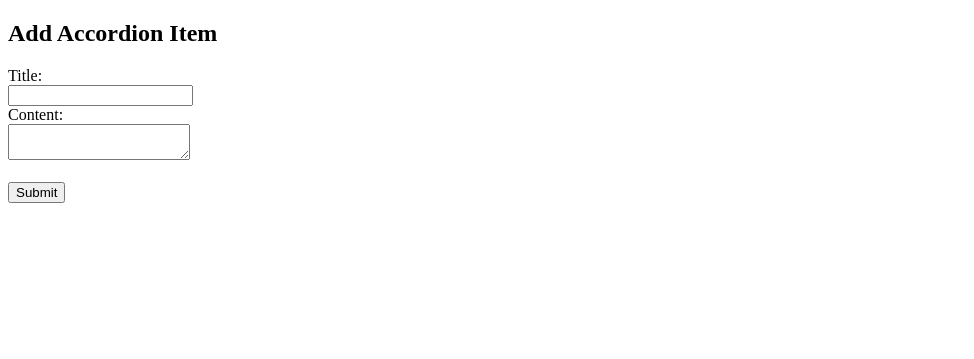
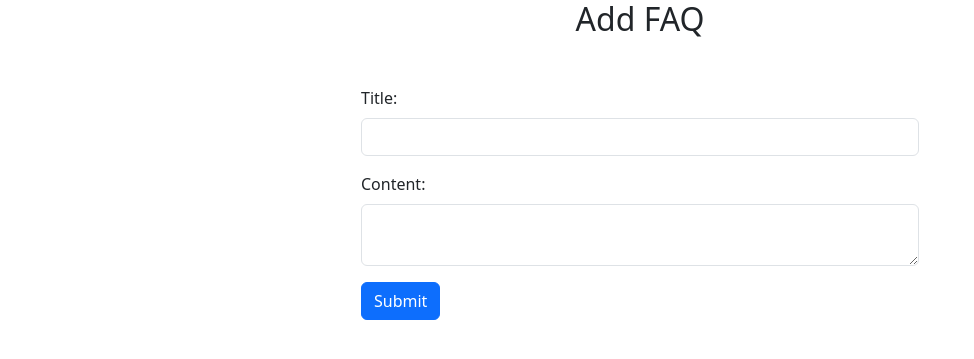
Before and after one commit to Aryan-Mangla/HubFiesta-An-Event-Planning-and-organization-Website, a PHP site: page /accordion_page.php?id=1 in a window 1280 px wide. Shown: the top 359 px of the page, without its empty margins (0-974 px from the left). Run offline with PHP 8.4, Linux system fonts and the light colour scheme; some libraries are stand-ins or nearby versions.

Commit message:
FAQ ADD and remove feature added

```diff
--- a/accordion_page.php
+++ b/accordion_page.php
@@ -7,12 +7,21 @@ if ($_SERVER["REQUEST_METHOD"] == "POST") {
     $title = $_POST['title'];
     $content = $_POST['content'];
 
-    // Insert accordion data into the database
-    $sql = "INSERT INTO event_faq (event_id, title, content) VALUES ('$event_id', '$title', '$content')";
-    if ($conn->query($sql) === TRUE) {
-        echo "Accordion item added successfully!";
+    // Check if the title and content already exist
+    $check_sql = "SELECT * FROM event_faq WHERE event_id = '$event_id' AND title = '$title' AND content = '$content'";
+    $check_result = $conn->query($check_sql);
+
+    if ($check_result->num_rows > 0) {
+        // If a record with the same title and content exists, display a message
+        echo "Accordion item with the same title and content already exists!";
     } else {
-        echo "Error: " . $sql . "<br>" . $conn->error;
+        // Insert accordion data into the database
+        $insert_sql = "INSERT INTO event_faq (event_id, title, content) VALUES ('$event_id', '$title', '$content')";
+        if ($conn->query($insert_sql) === TRUE) {
+            echo "Accordion item added successfully!";
+        } else {
+            echo "Error: " . $insert_sql . "<br>" . $conn->error;
+        }
     }
 }
 ?>
@@ -24,18 +33,35 @@ if ($_SERVER["REQUEST_METHOD"] == "POST") {
     <meta charset="UTF-8">
     <meta name="viewport" content="width=device-width, initial-scale=1.0">
     <title>Add Accordion Item</title>
+    <link rel="stylesheet" href="css/bootstrap.min.css">
+    <link rel="stylesheet" href="css/style.css">
 </head>
 
 <body>
-    <h2>Add Accordion Item</h2>
-    <form method="post" action="<?php echo $_SERVER['PHP_SELF']; ?>">
-        <input type="hidden" name="event_id" value="<?php echo $_GET['id']; ?>">
-        <label for="title">Title:</label><br>
-        <input type="text" id="title" name="title"><br>
-        <label for="content">Content:</label><br>
-        <textarea id="content" name="content"></textarea><br><br>
-        <input type="submit" value="Submit">
-    </form>
+    <div class="container">
+        <h2 class="text-center mb-5">Add FAQ</h2>
+        <form method="post" action="<?php echo $_SERVER['PHP_SELF']; ?>" class="w-50 mx-auto">
+            <input type="hidden" name="event_id" value="<?php echo $_GET['id']; ?>">
+            <div class="mb-3">
+                <label for="title" class="form-label">Title:</label>
+                <input type="text" id="title" name="title" class="form-control">
+            </div>
+            <div class="mb-3">
+                <label for="content" class="form-label">Content:</label>
+                <textarea id="content" name="content" class="form-control"></textarea>
+            </div>
+
+            <button type="submit" class="btn btn-primary">Submit</button>
+        </form>
+    </div>
+
+    <script src="https://cdn.jsdelivr.net/npm/@popperjs/core@2.11.8/dist/umd/popper.min.js"
+        integrity="sha384-I7E8VVD/ismYTF4hNIPjVp/Zjvgyol6VFvRkX/vR+Vc4jQkC+hVqc2pM8ODewa9r"
+        crossorigin="anonymous"></script>
+    <script src="https://cdn.jsdelivr.net/npm/bootstrap@5.3.2/dist/js/bootstrap.min.js"
+        integrity="sha384-BBtl+eGJRgqQAUMxJ7pMwbEyER4l1g+O15P+16Ep7Q9Q+zqX6gSbd85u4mG4QzX+"
+        crossorigin="anonymous"></script>
+    <script src="https://cdn.lordicon.com/lordicon.js"></script>
+
 </body>
-
 </html>
--- a/css/style.css
+++ b/css/style.css
@@ -28,3 +28,7 @@ background-color: #687C94;
     white-space:nowrap;
     text-overflow: ellipsis;
 }
+.accordion-body {
+    max-height: 200px; /* Adjust the maximum height as needed */
+    overflow-y: auto; /* Enable vertical scrolling if content exceeds the height */
+}
```
Also changed, not shown: del_FAQ.php (added, +15 -0 lines), test.php (+8 -3 lines).
